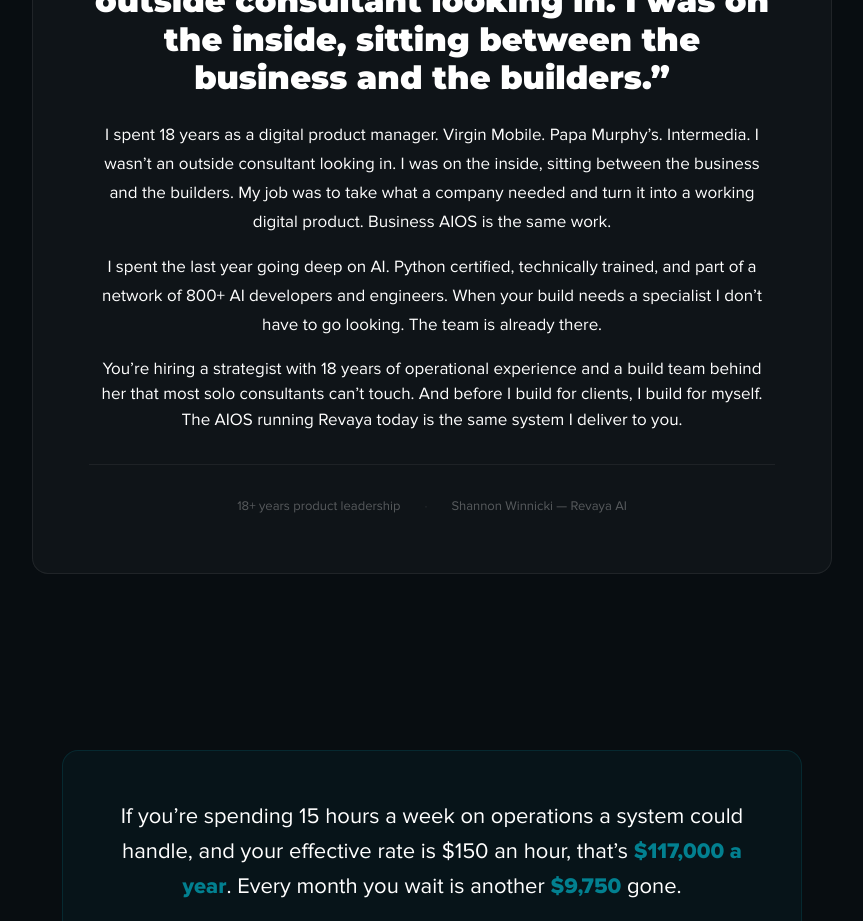
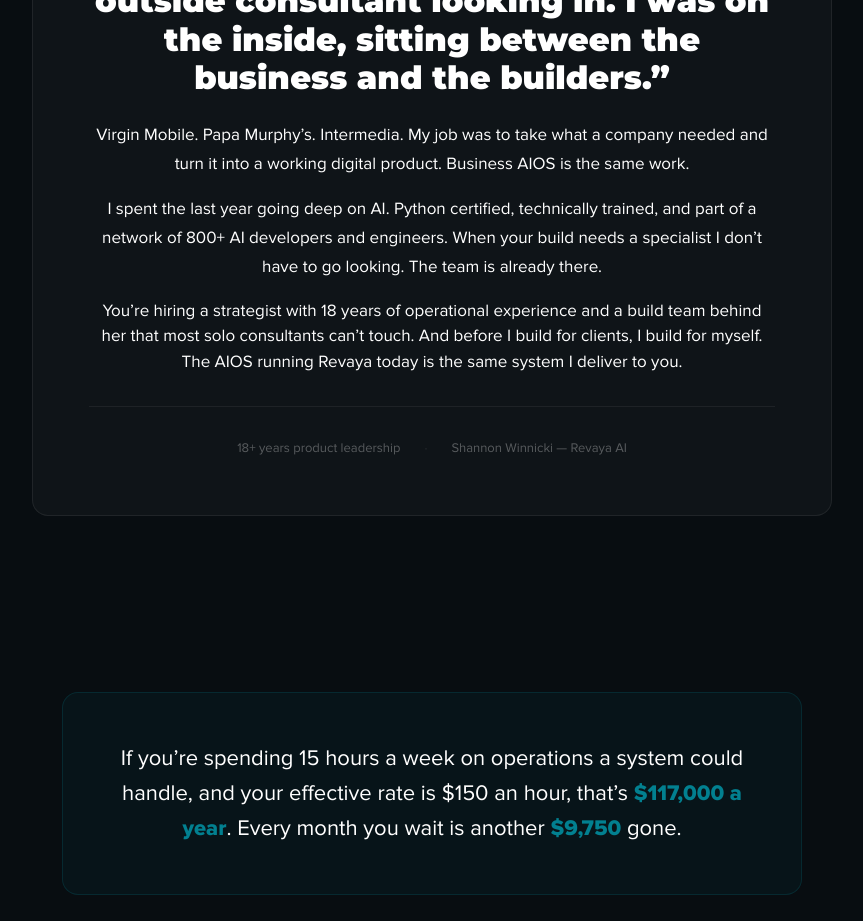
Before and after one commit to revaya-ai/revaya-ai-website, a Next.js app: page / in a window 1280 px wide. Shown: the part 4500-5421 px from the top of the page, without its empty margins (208-1071 px from the left). Built offline with nearby package versions, Linux system fonts and the light colour scheme.

Commit message:
fix: remove duplicate proof section copy

```diff
--- a/app/page.tsx
+++ b/app/page.tsx
@@ -991,7 +991,7 @@
                 &ldquo;I spent 18 years as a digital product manager for Fortune 500. I wasn&rsquo;t an outside consultant looking in. I was on the inside, sitting between the business and the builders.&rdquo;
               </p>
               <p className="text-[1.0625rem] leading-[1.7] text-white mb-4">
-                I spent 18 years as a digital product manager. Virgin Mobile. Papa Murphy&rsquo;s. Intermedia. I wasn&rsquo;t an outside consultant looking in. I was on the inside, sitting between the business and the builders. My job was to take what a company needed and turn it into a working digital product. Business AIOS is the same work.
+                Virgin Mobile. Papa Murphy&rsquo;s. Intermedia. My job was to take what a company needed and turn it into a working digital product. Business AIOS is the same work.
               </p>
               <p className="text-[1.0625rem] leading-[1.7] text-white mb-4">
                 I spent the last year going deep on AI. Python certified, technically trained, and part of a network of 800+ AI developers and engineers. When your build needs a specialist I don&rsquo;t have to go looking. The team is already there.
```
